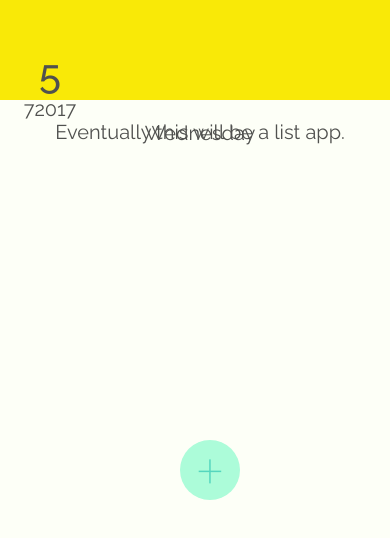
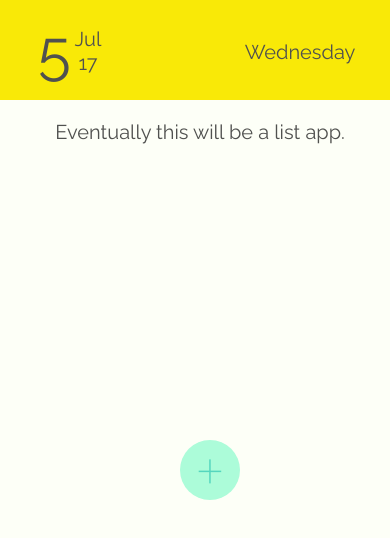
Before and after one commit to loribbaumgartner/redesigned-octo-train, a React (Create React App) app: page / in a window 390 px wide. Shown: the top 538 px of the page. Built offline with nearby package versions, Linux system fonts and the light colour scheme.

Commit message:
Update media queries. Use ECMA date to string to simplify date stuff. Get dateblock all centered/organized.

```diff
--- a/src/App.css
+++ b/src/App.css
@@ -19,16 +19,39 @@ body, html {
 
 .date-block {
   background: #F9E907;
-  height: 100px; }
+  height: 100px;
+  display: grid;
+  grid-template-columns: repeat(2, 1fr);
+  grid-template-rows: 100px 1fr; }
+
+.weekday {
+  padding: 40px 0;
+  grid-column: 2;
+  grid-row: 1;
+  display: inline-block;
+  font-weight: 400; }
 
 .month-day-year {
-  padding-top: 50px;
-  width: 100px; }
+  padding: 27px 0;
+  grid-column: 1;
+  grid-row: 1;
+  display: grid;
+  grid-template-columns: repeat(2, 30px);
+  grid-template-rows: 100px 1fr;
+  grid-gap: 5px;
+  padding-left: 38px; }
 
 .day {
-  font-weight: 500;
-  font-size: 40px;
-  align-text: left; }
+  line-height: 50px;
+  grid-column: 1;
+  grid-row: 1;
+  font-weight: 400;
+  font-size: 60px; }
+
+.month-year-stack {
+  grid-column: 2;
+  grid-row: 1;
+  font-weight: 400; }
 
 .button {
   grid-column: 2;
@@ -54,12 +77,7 @@ body, html {
 
 @media (max-width: 940px) {
   .list {
-    grid-column: 1 / 4;
-    grid-row: 2;
-    min-width: 400px;
-    background-color: #FDFFF7;
-    padding: 20px;
-    border-radius: 2px; } }
+    min-width: 400px; } }
 
 @media (max-width: 445px) {
   body, html {
@@ -68,8 +86,7 @@ body, html {
     grid-column: 2;
     grid-row: 1 / 10;
     padding: 0px;
-    border-radius: 2px;
-    border-radius: 0; }
+    border-radius: 2px; }
   .button {
     grid-column: 2;
     grid-row: 7;
--- a/src/App.scss
+++ b/src/App.scss
@@ -25,27 +25,44 @@ body, html {
 .date-block {
   background: $ltyellow;
   height: $hundred;
-  // display: grid;
-  // grid-template-columns: repeat(2, 1fr);
-  // grid-template-rows: 100px 1fr;
+  display: grid;
+  grid-template-columns: repeat(2, 1fr);
+  grid-template-rows: 100px 1fr;
+}
+
+.weekday {
+  padding: 40px 0;
+  grid-column: 2;
+  grid-row: 1;
+  display: inline-block;
+  font-weight: 400;
 }
 
 .month-day-year {
-  padding-top: $fifty;
-  width: $hundred;
+  padding: 27px 0;
+  grid-column: 1;
+  grid-row: 1;
+  display: grid;
+  grid-template-columns: repeat(2, 30px);
+  grid-template-rows: 100px 1fr;
+  grid-gap: 5px;
+  padding-left: 38px;
 }
 
 .day {
-  // grid-column: 1;
-  // grid-row: 1;
-  font-weight: 500;
-  font-size: $default-font-size * 2;
-  align-text: left;
+  // padding: 20px 0;
+  line-height: 50px;
+  grid-column: 1;
+  grid-row: 1;
+  font-weight: 400;
+  font-size: $default-font-size * 3;
 }
 
 .month-year-stack {
-  // grid-column: 2;
-  // grid-row: 1;
+  // padding: 29px 0;
+  grid-column: 2;
+  grid-row: 1;
+  font-weight: 400;
 }
 
 .month {
@@ -82,12 +99,7 @@ body, html {
 
 @media (max-width: 940px) {
   .list {
-    grid-column: 1 / 4;
-    grid-row: 2;
     min-width: 400px;
-    background-color: $white;
-    padding: 20px;
-    border-radius: 2px;
   }
 }
 
@@ -101,7 +113,6 @@ body, html {
     grid-row: 1 / 10;
     padding: 0px;
     border-radius: 2px;
-    border-radius: 0;
   }
 
   .button {
--- a/src/MonthDayYear.js
+++ b/src/MonthDayYear.js
@@ -3,15 +3,17 @@ import React, { Component } from 'react';
 class MonthDayYear extends Component {
   render() {
     const today = this.props.date;
-    const month = today.getMonth() + 1;
-    const dayOfMonth = today.getDate();
-    const year = today.getFullYear();
+    const locale = "en-us"
+    const dayOfMonth = today.toLocaleString(locale, { day: "numeric" });
+    const month = today.toLocaleString(locale, { month: "short" });
+    const year = today.toLocaleString(locale, { year: "2-digit" });
+
     return (
       <div className="month-day-year">
         <div className='day'>{dayOfMonth}</div>
         <div className='month-year-stack' >
-          <span className='month'>{month}</span>
-          <span className='year'>{year}</span>
+          <div className='month'>{month}</div>
+          <div className='year'>{year}</div>
         </div>
       </div>
     );
--- a/src/Weekday.js
+++ b/src/Weekday.js
@@ -1,31 +1,12 @@
 import React, { Component } from 'react';
 
 class Weekday extends Component {
-  getDayString(today) {
-    const day = today.getDay();
-    // eslint-disable-next-line
-    switch(day) {
-        case 0:
-          return 'Sunday'
-        case 1:
-          return 'Monday'
-        case 2:
-          return 'Tuesday'
-        case 3:
-          return 'Wednesday'
-        case 4:
-          return 'Thursday'
-        case 5:
-          return 'Friday'
-        case 6:
-          return 'Saturday'
-      }
-  }
-
   render() {
+    const locale = "en-us"
+    const today = this.props.date.toLocaleString(locale, { weekday: "long" });
     return (
       <div className="weekday">
-        {this.getDayString(this.props.date)}
+        {today}
       </div>
     );
   }
```
